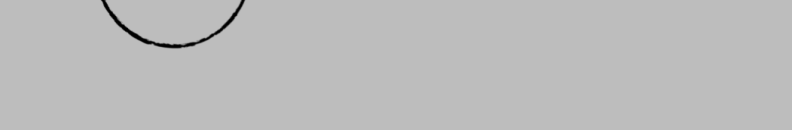
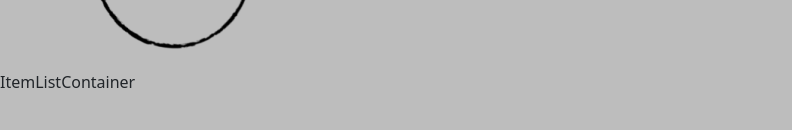
Before and after one commit to IgnacioAladro/clara-revora-showrrom, a React (Vite) app: page / in a window 1280 px wide. Shown: the part 170-300 px from the top of the page, without its empty margins (0-792 px from the left). Built offline with nearby package versions, Linux system fonts and the light colour scheme.

Commit message:
Agrego el component ItemListContainer

```diff
--- a/src/App.jsx
+++ b/src/App.jsx
@@ -1,5 +1,6 @@
 //--> Components
 import NavBarComponent from "./components/NavBarComponent/NavBarComponent";
+import ItemListContainer from "./components/ItemListContainer/ItemListContainer";
 
 
 //--> Styles
@@ -14,6 +15,7 @@ const App = () => {
 
     <div className="navBar">
       <NavBarComponent />
+      <ItemListContainer />
     </div>
 
   );
--- /dev/null
+++ b/src/components/ItemListContainer/ItemListContainer.jsx
@@ -0,0 +1,13 @@
+
+
+const ItemListContainer = () => {
+
+  return (
+
+    <div>ItemListContainer</div>
+
+  );
+
+};
+
+export default ItemListContainer;
--- a/src/components/NavBarComponent/NavBarComponent.css
+++ b/src/components/NavBarComponent/NavBarComponent.css
@@ -2,3 +2,7 @@
     text-decoration: none !important;
     color: black !important;
 };
+
+.centrar {
+    justify-content: center !important;
+}
```
Also changed, not shown: src/components/NavBarComponent/NavBarComponent.jsx (line endings or trailing spaces).
